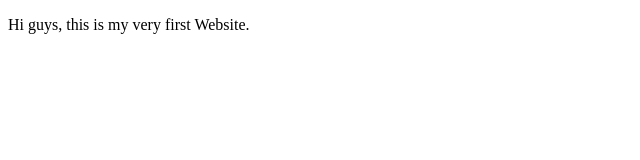
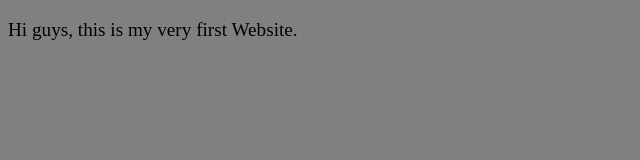
Before and after one commit to NoeliaJJ/Module-2-Coding-Assignment, a plain HTML site: page site/index.html in a window 1280 px wide. Shown: the whole page, without its empty margins (0-640 px from the left). Drawn offline with Linux system fonts and the light colour scheme.

Commit message:
one more try

```diff
--- a/site/index.html
+++ b/site/index.html
@@ -1,10 +1,11 @@
 <!DOCTYPE html>
 <html>
 <head>
+<meta charset="utf-8">
 	<title> Hello World!</title>
+<link rel="stylesheet" href="module2solution_styles.css">
 </head>
 <body>
 <p> Hi guys, this is my very first Website.</p>
-
 </body>
 </html>
--- a/site/module2solution_styles.css
+++ b/site/module2solution_styles.css
@@ -0,0 +1,4 @@
+body {
+	background-color: grey;
+	font-size: 120%;
+}
```
